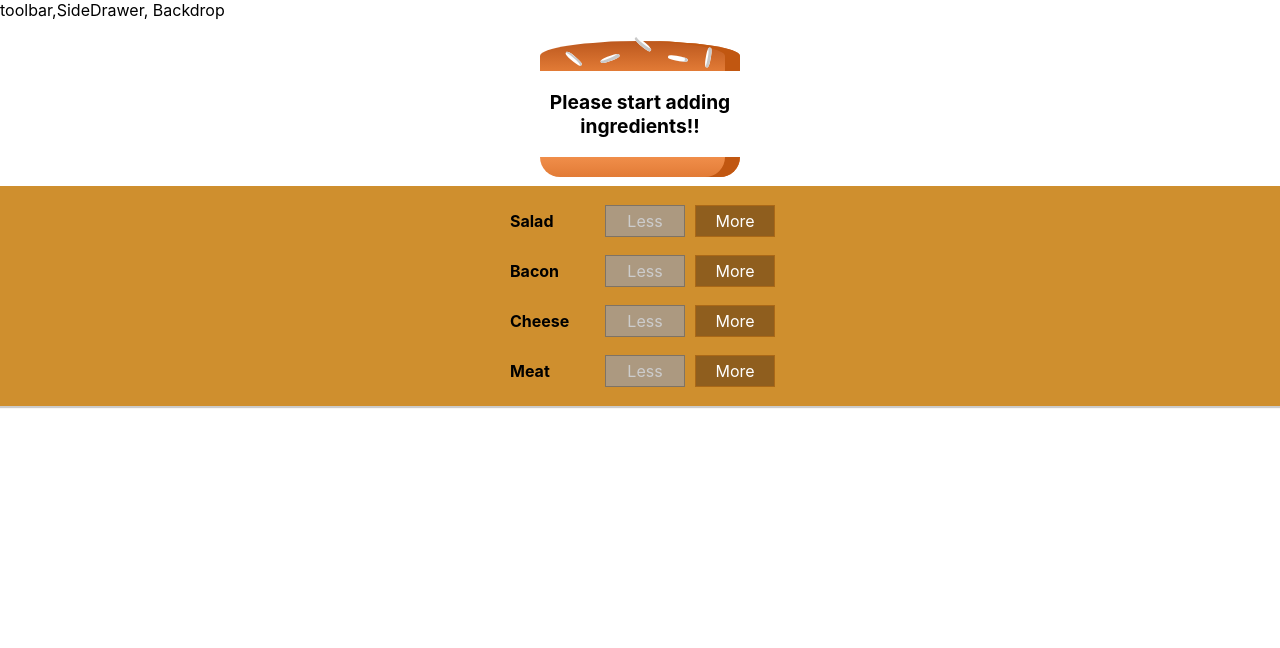
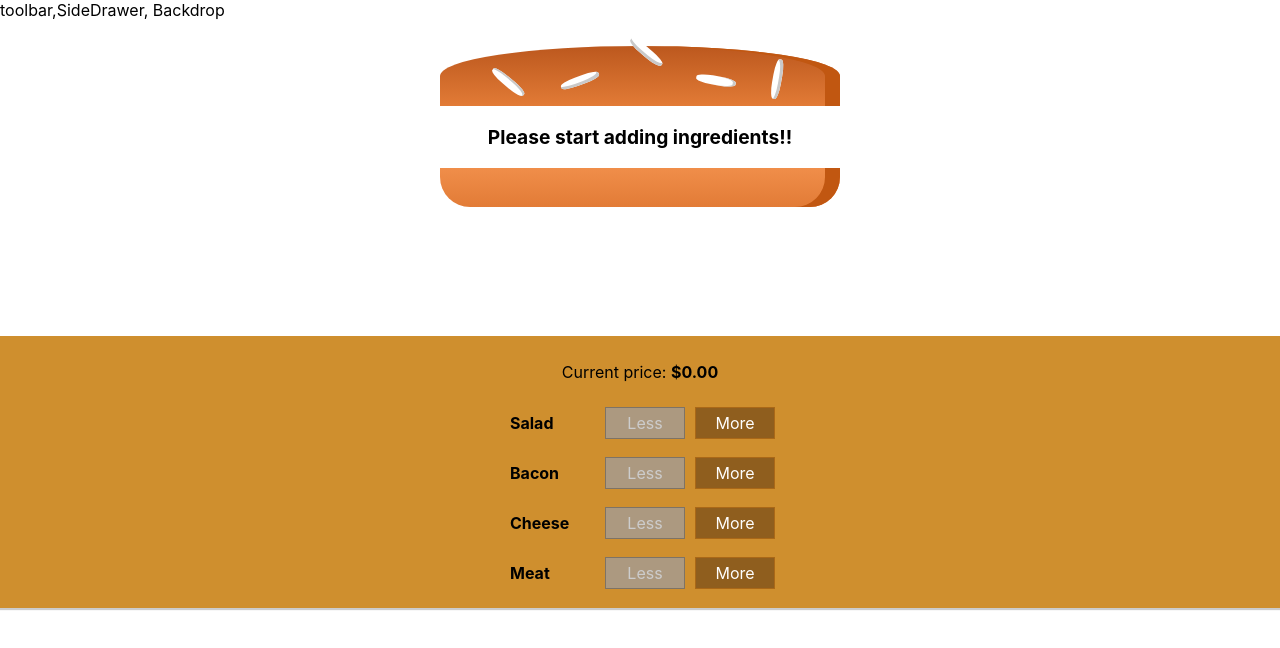
Before and after one commit to julianestefan/Burger-builder, a React (Create React App) app: page / in a window 1280 px wide. Shown: the top 648 px of the page. Built offline with nearby package versions, Linux system fonts and the light colour scheme.

Commit message:
Changed media query to better display in desktop and added price to the burgerbuilder controls.

```diff
--- a/src/components/Burger/BuildControls/BuildControls.js
+++ b/src/components/Burger/BuildControls/BuildControls.js
@@ -11,6 +11,7 @@
 
 const buildControls = (props) =>(
     <div className = {styles.BuildControls}>
+        <p> Current price: <strong> ${props.price.toFixed(2)} </strong>  </p>
         {controls.map( ctrl =>(
             <BuildControl
                 label= {ctrl.label}
--- a/src/components/Burger/Burger.module.css
+++ b/src/components/Burger/Burger.module.css
@@ -11,28 +11,28 @@
 
 @media (min-width: 1000px) and (min-height: 700px){
     .Burger{
-        width: 700px;
+        width: 80%;
         height: 600px;
     }
 }
 
 @media (min-width: 500px) and (min-height: 401px){
     .Burger{
-        width: 450px;
+        width: 80%;
         height: 400px;
     }
 }
 
 @media (min-width: 500px) and (min-height: 400px){
     .Burger{
-        width: 350px;
+        width: 80%;
         height: 300px;
     }
 }
 
 @media (min-width: 350px) and (min-height: 250px){
     .Burger{
-        width: 250px;
-        height: 150px;
+        width: 500px;
+        height: 300px;
     }
 }
--- a/src/containers/BurgerBuilder/BurgerBuilder.js
+++ b/src/containers/BurgerBuilder/BurgerBuilder.js
@@ -69,6 +69,7 @@
                     ingredientAdded = {this.addIngredientHandler}
                     ingredientRemoved = {this.removeIngredientHandler}
                     disabled = { disabledInfo}
+                    price = {this.state.totalPrice}
                 />
             </>
         );
```
